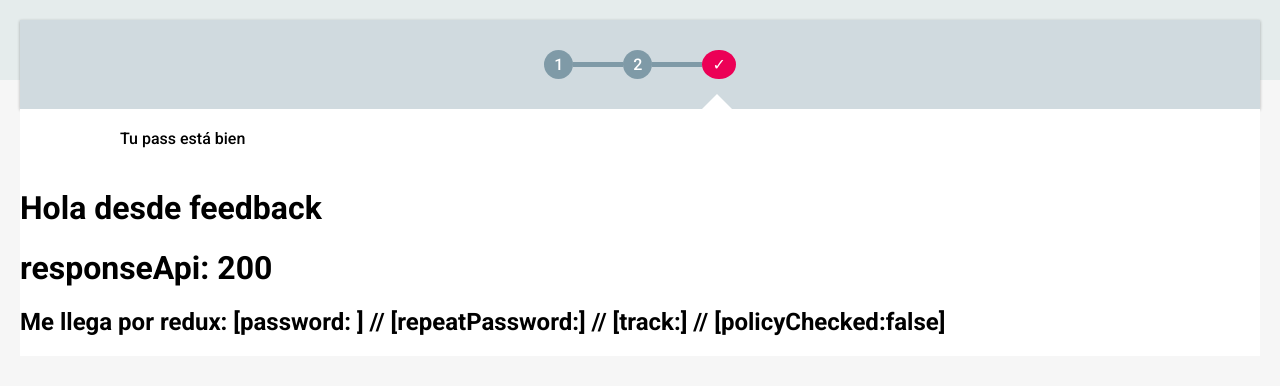
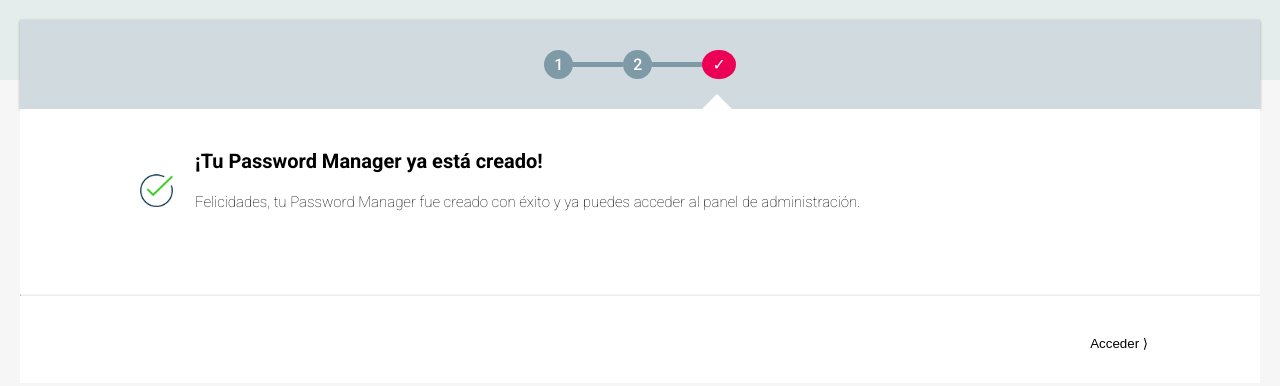
Before and after one commit to gavrilciunterei/openbank, a React (Create React App) app: page /feedback in a window 1280 px wide. Shown: the top 386 px of the page. Built offline with nearby package versions, Linux system fonts and the light colour scheme.

Commit message:
feedback design

```diff
--- a/src/components/BottomButtons/styles.ts
+++ b/src/components/BottomButtons/styles.ts
@@ -3,6 +3,7 @@
 export const ButtonsContainer = styled.div`
   display: flex;
   justify-content: space-between;
+  flex-direction: row-reverse;
 `;
 
 export const Line = styled.hr`
--- /dev/null
+++ b/src/components/ImageCursom/index.tsx
@@ -0,0 +1,11 @@
+import React from 'react';
+import { Image } from './styles';
+import { ImageProps } from './types';
+
+function ImageCursom({ src, alt, maxWidth, maxHeight }: ImageProps) {
+  return (
+    <Image src={src} alt={alt} maxWidth={maxWidth} maxHeight={maxHeight} />
+  );
+}
+
+export default ImageCursom;
--- /dev/null
+++ b/src/components/ImageCursom/styles.ts
@@ -0,0 +1,10 @@
+import styled from 'styled-components';
+import { StyeProps } from './types';
+
+export const Image = styled.img<StyeProps>`
+  width: 100%;
+  height: 100%;
+  max-width: ${(props) => props.maxWidth};
+  max-height: ${(props) => props.maxHeight};
+  margin: 15px;
+`;
--- /dev/null
+++ b/src/components/ImageCursom/types.ts
@@ -0,0 +1,11 @@
+export type ImageProps = {
+  src: string;
+  alt: string;
+  maxWidth?: string;
+  maxHeight?: string;
+};
+
+export type StyeProps = {
+  maxWidth?: string;
+  maxHeight?: string;
+};
--- a/src/views/Feedback/index.tsx
+++ b/src/views/Feedback/index.tsx
@@ -6,21 +6,28 @@
 import LinearProgress from '@mui/material/LinearProgress';
 import ContentContainer from '../../components/ContentContainer';
 import { submitForm } from '../../services/api';
+import { ContainerFeedback, ContainerText } from './styles';
+import ok from '../../assets/img/ok.png';
+import alert from '../../assets/img/alert.png';
+import Text from '../../components/Text';
+import ImageCursom from '../../components/ImageCursom';
+import BottomButtons from '../../components/BottomButtons';
+import BasicButton from '../../components/BasicButton';
+import { useTranslation } from 'react-i18next';
+
 function Feedback() {
   const navigate = useNavigate();
+  const { t } = useTranslation();
 
   const dispatch = useDispatch();
-  const { password, repeatPassword, track, policyChecked, responseApi } =
-    useSelector((state: RootStateOrAny) => state.user);
+  const { password, repeatPassword, track, responseApi } = useSelector(
+    (state: RootStateOrAny) => state.user
+  );
 
   const { setActivePage, setResponseApi, setDonePage } = userSlice.actions;
 
   useEffect(() => {
-    // No olvidar de limpiar estados(por si le da a la flecha del navegador adelante y atras no le salga que ok y le lleve a home)
     dispatch(setActivePage(2));
-  }, []);
-
-  useEffect(() => {
     submitForm(password, repeatPassword, track)
       .then((res) => dispatch(setResponseApi(res.status)))
       .catch((e) => dispatch(setResponseApi(e.status)));
@@ -28,9 +35,35 @@
 
   const getContentApi = () => {
     if (responseApi === 200) {
-      return <>Tu pass está bien</>;
+      return (
+        <ContainerFeedback>
+          <ImageCursom src={ok} alt="ok" maxHeight="49px" maxWidth="45px" />
+          <ContainerText>
+            <Text fontWeight={600} size="20px">
+              ¡Tu Password Manager ya está creado!
+            </Text>
+            <Text fontWeight={200} size="15px">
+              Felicidades, tu Password Manager fue creado con éxito y ya puedes
+              acceder al panel de administración.
+            </Text>
+          </ContainerText>
+        </ContainerFeedback>
+      );
     }
-    return <>Tu pass está mal</>;
+    return (
+      <ContainerFeedback>
+        <ImageCursom src={alert} alt="alert" maxHeight="49px" maxWidth="45px" />
+        <ContainerText>
+          <Text fontWeight={600} size="20px">
+            Ha habido un error
+          </Text>
+          <Text fontWeight={200} size="15px">
+            No hemos podido modificar tu Contraseña Maestra. Inténtalo más
+            tarde.
+          </Text>
+        </ContainerText>
+      </ContainerFeedback>
+    );
   };
 
   useEffect(() => {
@@ -44,20 +77,14 @@
       <ContentContainer>
         {!responseApi ? <LinearProgress /> : getContentApi()}
       </ContentContainer>
-      <h1>Hola desde feedback</h1>
-      <h1> responseApi: {responseApi}</h1>
-
-      <h2>
-        Me llega por redux: [password:
-        {password +
-          ' ] // [repeatPassword:' +
-          repeatPassword +
-          '] // [track:' +
-          track +
-          '] // [policyChecked:' +
-          policyChecked +
-          ']'}
-      </h2>
+      <BottomButtons>
+        <BasicButton
+          text={responseApi === 200 ? 'Acceder ⟩' : 'Volver a Password Manager'}
+          onClick={() => navigate(-1)}
+          backgroundColor="transparent"
+          color="black"
+        />
+      </BottomButtons>
     </div>
   );
 }
--- /dev/null
+++ b/src/views/Feedback/styles.ts
@@ -0,0 +1,16 @@
+import styled from 'styled-components';
+
+export const ContainerFeedback = styled.div`
+  display: flex;
+  width: 100%;
+  margin-bottom: 20px;
+  flex-direction: row;
+  margin-top: 20px;
+`;
+
+export const ContainerText = styled.div`
+  display: flex;
+  width: 100%;
+  margin-bottom: 20px;
+  flex-direction: column;
+`;
--- a/src/views/Form/index.tsx
+++ b/src/views/Form/index.tsx
@@ -94,16 +94,16 @@
               </ContentContainer>
               <BottomButtons>
                 <BasicButton
+                  text={t('general.next')}
+                  type={'submit'}
+                  backgroundColor="#002B45"
+                  color="white"
+                />
+                <BasicButton
                   text={t('general.cancel')}
                   onClick={() => console.log('Aun nada!')}
                   backgroundColor="transparent"
                   color="black"
-                />
-                <BasicButton
-                  text={t('general.next')}
-                  type={'submit'}
-                  backgroundColor="#002B45"
-                  color="white"
                 />
               </BottomButtons>
             </>
--- a/src/views/ProductInformation/index.tsx
+++ b/src/views/ProductInformation/index.tsx
@@ -1,7 +1,7 @@
 import React, { useEffect } from 'react';
 import { useTranslation } from 'react-i18next';
 import BasicButton from '../../components/BasicButton';
-import { TextContainer, ImageContainer, Image } from './styles';
+import { TextContainer, ImageContainer } from './styles';
 import { useNavigate } from 'react-router-dom';
 import userSlice from '../../data/user';
 import { RootStateOrAny, useDispatch, useSelector } from 'react-redux';
@@ -13,6 +13,7 @@
 import Checkbox from '@mui/material/Checkbox';
 import FormControlLabel from '@mui/material/FormControlLabel';
 import TextCreatePassword from '../../components/TextCreatePassword';
+import ImageCursom from '../../components/ImageCursom';
 
 function ProductInformation() {
   const { t } = useTranslation();
@@ -43,13 +44,23 @@
       <ContentContainer>
         <TextContainer flexDirectionMin="column" flexDirectionMax="row">
           <ImageContainer>
-            <Image src={img1} alt="img1" />
+            <ImageCursom
+              src={img1}
+              alt="img1"
+              maxHeight="150px"
+              maxWidth="150px"
+            />
             <Text maxWidth="300px">
               {t('product_information.text_save_password')}
             </Text>
           </ImageContainer>
           <ImageContainer>
-            <Image src={img2} alt="img2" />
+            <ImageCursom
+              src={img2}
+              alt="img2"
+              maxHeight="150px"
+              maxWidth="150px"
+            />
             <Text maxWidth="300px">
               {t('product_information.text_master_password')}
             </Text>
@@ -79,17 +90,17 @@
       </ContentContainer>
       <BottomButtons>
         <BasicButton
-          text={t('general.cancel')}
-          onClick={() => console.log('Aun nada!')}
-          backgroundColor="transparent"
-          color="black"
-        />
-        <BasicButton
           text={t('general.next')}
           onClick={() => handleNextPage()}
           backgroundColor="#002B45"
           color="white"
           disabled={!policyChecked}
+        />
+        <BasicButton
+          text={t('general.cancel')}
+          onClick={() => console.log('Aun nada!')}
+          backgroundColor="transparent"
+          color="black"
         />
       </BottomButtons>
     </div>
--- a/src/views/ProductInformation/styles.ts
+++ b/src/views/ProductInformation/styles.ts
@@ -21,11 +21,3 @@
   width: 100%;
   margin-right: 10px;
 `;
-
-export const Image = styled.img`
-  width: 100%;
-  height: 100%;
-  max-width: 150px;
-  max-height: 150px;
-  margin: 15px;
-`;
```
Also changed, not shown: src/assets/img/alert.png (added), src/assets/img/ok.png (added).
